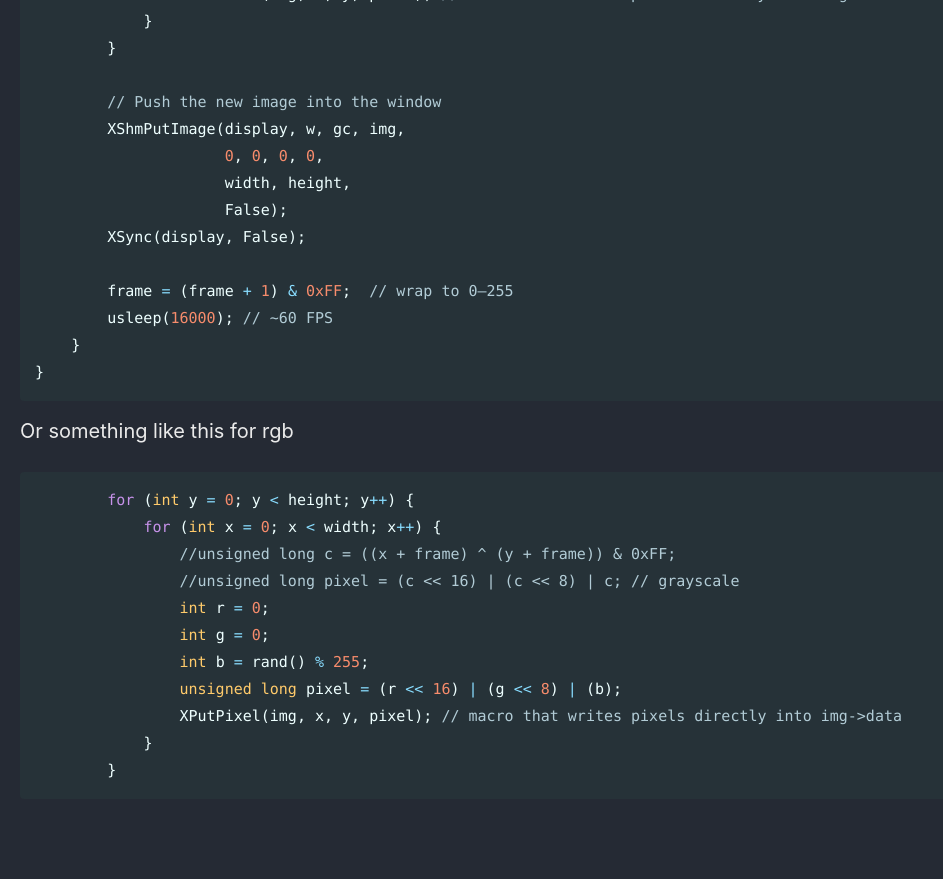
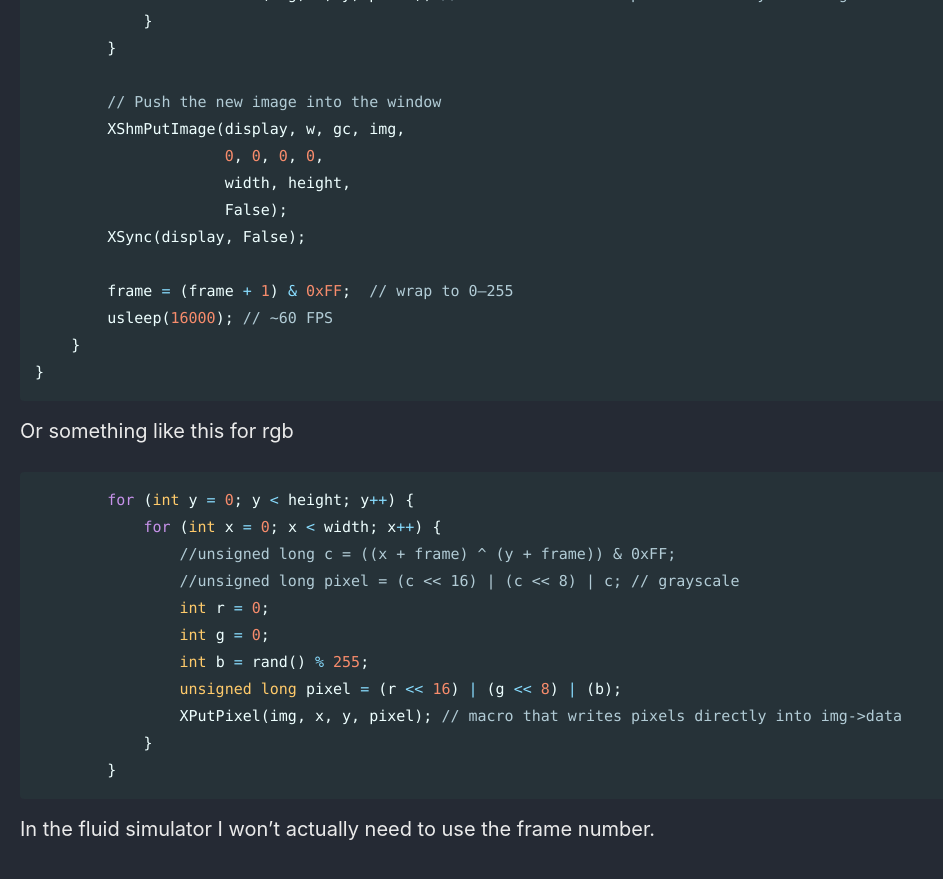
Before and after one commit to Connor-McCartney/Connor-McCartney.github.io, a Jekyll site: the page built from _pages/misc/fluid_simulation.md, in a window 1280 px wide and 900 px high, scrolled down 1234 px. Shown: the top 879 px of the window, without its empty margins (0-943 px from the left). Built offline with Jekyll 4.4.1, drawn with Linux system fonts in a browser that asks for light colours; cached includes are drawn as plain includes; our own code applies the rules of GitHub Pages for plain Markdown files; before the commit the page ends 2078 px from its top, so only the background shows below that.

Commit message:
Update fluid_simulation.md

````diff
--- a/_pages/misc/fluid_simulation.md
+++ b/_pages/misc/fluid_simulation.md
@@ -75,3 +75,6 @@ Or something like this for rgb
             }
         }
 ```
+
+
+In the fluid simulator I won't actually need to use the frame number.
````
